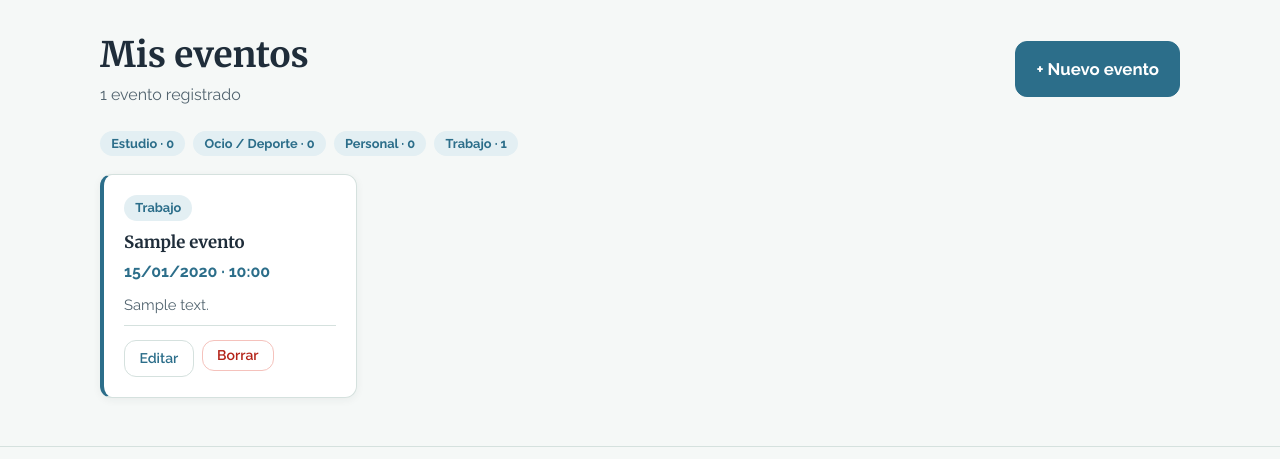
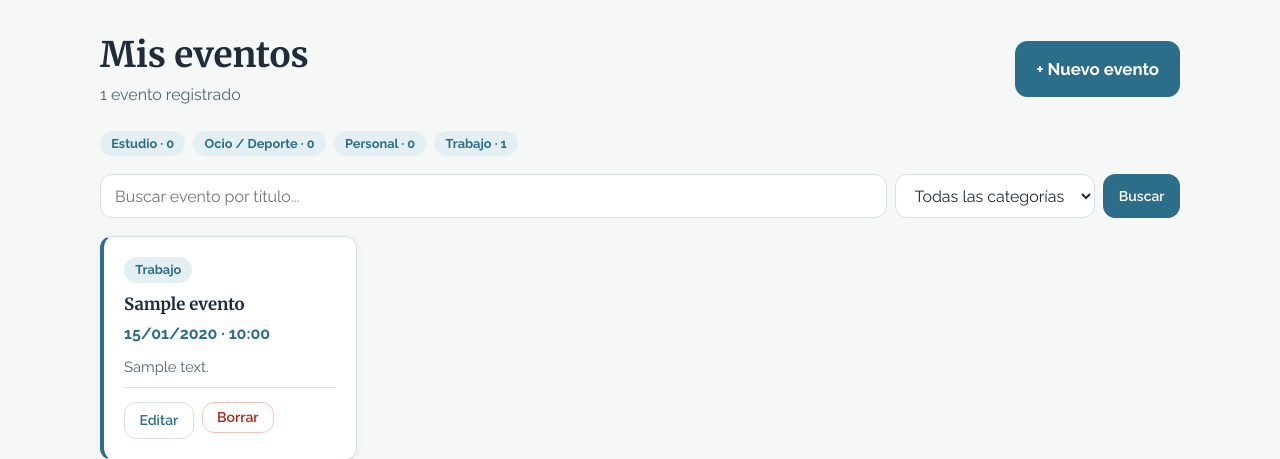
Before and after one commit to Diegopc22/agendaweb_f, a PHP site: page / in a window 1280 px wide. Shown: the part 74-533 px from the top of the page. Run offline with PHP 8.4, Linux system fonts and the light colour scheme; the visitor is signed in with stand-in values (Sample User, id 1); data comes from the database, SQL or seed files in the repository; tables that the repository leaves empty hold one stand-in row (values such as "Sample post").

Commit message:
P9: busqueda de eventos con LIKE y consulta preparada

```diff
--- a/css/estilos.css
+++ b/css/estilos.css
@@ -305,3 +305,13 @@ main.contenedor { padding: 2rem 0 3rem; }
 
 /* Resumen por categoría (P5) */
 .resumen { display: flex; flex-wrap: wrap; gap: 8px; margin: 0 0 18px; }
+
+/* Buscador (P9) */
+.buscador { display: flex; flex-wrap: wrap; gap: 8px; margin: 0 0 18px; }
+.buscador input, .buscador select {
+  min-height: 44px; padding: 0 14px; font: inherit;
+  color: var(--color-texto); background: var(--color-superficie);
+  border: 1.5px solid var(--color-borde); border-radius: var(--radio);
+}
+.buscador input[type="search"] { flex: 1 1 220px; }
+.buscador input:focus, .buscador select:focus { outline: none; border-color: var(--color-acento); }
--- a/index.php
+++ b/index.php
@@ -48,18 +48,39 @@ function mostrarEvento(array $ev): string
 }
 
 // ---------- Eventos desde MySQL (solo los del usuario) ----------
+// ---------- Búsqueda (P9) ----------
+$buscar          = trim($_GET['buscar'] ?? '');          // texto a buscar en el título
+$categoriaFiltro = (int) ($_GET['categoria'] ?? 0);      // 0 = todas las categorías
+$hayFiltro       = ($buscar !== '' || $categoriaFiltro > 0);
+
 require_once 'conexion.php';
 try {
+  // Siempre solo los eventos del usuario; los filtros se agregan SOLO si hay búsqueda
+  $sql   = 'SELECT e.id, e.titulo, e.fecha, e.hora, e.descripcion,
+                   c.nombre AS categoria
+              FROM eventos e
+              JOIN categorias c ON c.id = e.categoria_id
+             WHERE e.usuario_id = ?';
+  $tipos = 'i';
+  $datos = [$usuarioId];
+
+  if ($buscar !== '') {
+    $sql   .= ' AND e.titulo LIKE ?';
+    $tipos .= 's';
+    // El % va en la VARIABLE, no pegado en el SQL. addcslashes() hace que un % o _
+    // escrito por el usuario se busque como letra normal y no como comodín.
+    $datos[] = '%' . addcslashes($buscar, '%_\\') . '%';
+  }
+  if ($categoriaFiltro > 0) {
+    $sql   .= ' AND e.categoria_id = ?';
+    $tipos .= 'i';
+    $datos[] = $categoriaFiltro;
+  }
+  $sql .= ' ORDER BY e.fecha, e.hora';
+
   // JOIN: une cada evento con su categoría para traer el NOMBRE
-  $stmt = $mysqli->prepare(
-    'SELECT e.id, e.titulo, e.fecha, e.hora, e.descripcion,
-            c.nombre AS categoria
-       FROM eventos e
-       JOIN categorias c ON c.id = e.categoria_id
-      WHERE e.usuario_id = ?
-      ORDER BY e.fecha, e.hora'
-  );
-  $stmt->bind_param('i', $usuarioId);
+  $stmt = $mysqli->prepare($sql);
+  $stmt->bind_param($tipos, ...$datos);
   $stmt->execute();
   $eventos = $stmt->get_result()->fetch_all(MYSQLI_ASSOC);   // arreglo de arreglos asociativos
   $stmt->close();
@@ -67,7 +88,7 @@ try {
   // GROUP BY: cuántos eventos tiene cada categoría (LEFT JOIN: incluye las de 0)
   // El filtro va en el ON para que también aparezcan las categorías con 0.
   $stmt = $mysqli->prepare(
-    'SELECT c.nombre, COUNT(e.id) AS total
+    'SELECT c.id, c.nombre, COUNT(e.id) AS total
        FROM categorias c
        LEFT JOIN eventos e ON e.categoria_id = c.id AND e.usuario_id = ?
       GROUP BY c.id, c.nombre
@@ -143,7 +164,13 @@ elseif (($_GET['error'] ?? '') === '1')  { $aviso = 'No se pudo completar la acc
     <div class="page__header">
       <div>
         <h1 class="page__title">Mis eventos</h1>
-        <p class="page__subtitle"><?= $total ?> <?= $total === 1 ? 'evento registrado' : 'eventos registrados' ?></p>
+        <p class="page__subtitle">
+          <?php if ($hayFiltro): ?>
+            <?= $total ?> <?= $total === 1 ? 'resultado' : 'resultados' ?>
+          <?php else: ?>
+            <?= $total ?> <?= $total === 1 ? 'evento registrado' : 'eventos registrados' ?>
+          <?php endif; ?>
+        </p>
       </div>
       <a href="registrar.php" class="btn-primary">+ Nuevo evento</a>
     </div>
@@ -155,11 +182,33 @@ elseif (($_GET['error'] ?? '') === '1')  { $aviso = 'No se pudo completar la acc
       <?php endforeach; ?>
     </p>
 
+    <!-- Buscador: method="get" manda el texto a esta misma página -->
+    <form method="get" action="index.php" class="buscador" role="search">
+      <input type="search" name="buscar" maxlength="120"
+             placeholder="Buscar evento por título..."
+             value="<?= e($buscar) ?>" aria-label="Buscar evento por título">
+      <select name="categoria" aria-label="Filtrar por categoría">
+        <option value="0">Todas las categorías</option>
+        <?php foreach ($resumen as $r): ?>
+          <option value="<?= (int) $r['id'] ?>" <?= $categoriaFiltro === (int) $r['id'] ? 'selected' : '' ?>><?= e($r['nombre']) ?></option>
+        <?php endforeach; ?>
+      </select>
+      <button type="submit" class="btn-primary btn-sm">Buscar</button>
+      <?php if ($hayFiltro): ?>
+        <a href="index.php" class="btn-secondary btn-sm">Limpiar</a>
+      <?php endif; ?>
+    </form>
+
     <!-- Lista O estado vacío, nunca los dos -->
     <?php if (empty($eventos)): ?>
     <div class="empty-state">
-      <p>Aún no tienes eventos registrados.</p>
-      <a href="registrar.php" class="btn-primary">Registrar el primero</a>
+      <?php if ($hayFiltro): ?>
+        <p>Sin resultados para tu búsqueda.</p>
+        <a href="index.php" class="btn-secondary">Ver todos mis eventos</a>
+      <?php else: ?>
+        <p>Aún no tienes eventos registrados.</p>
+        <a href="registrar.php" class="btn-primary">Registrar el primero</a>
+      <?php endif; ?>
     </div>
     <?php else: ?>
     <section class="card-list" aria-label="Lista de eventos">
```
